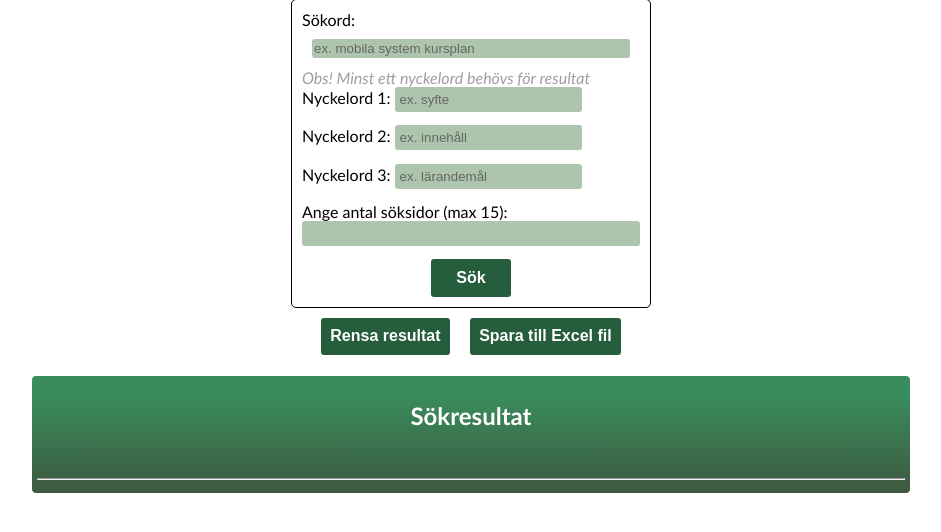
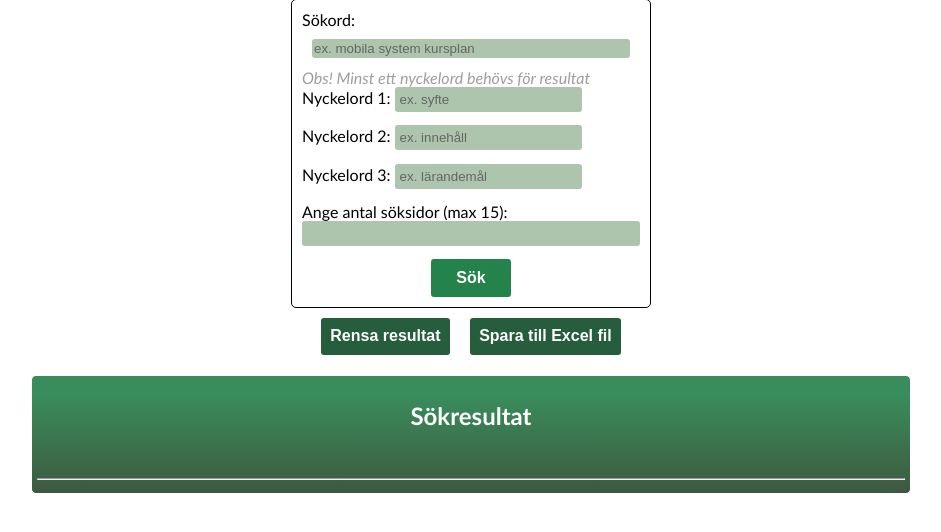
Before and after one commit to JohanFrom/SyllabusCrawler, a Flask app: page / in a window 1280 px wide, with the pointer over the restyled element. Shown: the part 90-622 px from the top of the page, without its empty margins (169-1110 px from the left). Run offline with Flask 2, Linux system fonts and the light colour scheme.

Commit message:
added hover

```diff
--- a/static/style.css
+++ b/static/style.css
@@ -127,6 +127,10 @@ button{
     font-weight: bold;
 }
 
+button:hover{
+    background-color:rgb(36, 131, 74);
+}
+
 #input-keyword3{
     margin-bottom: 1em;
 }
```
